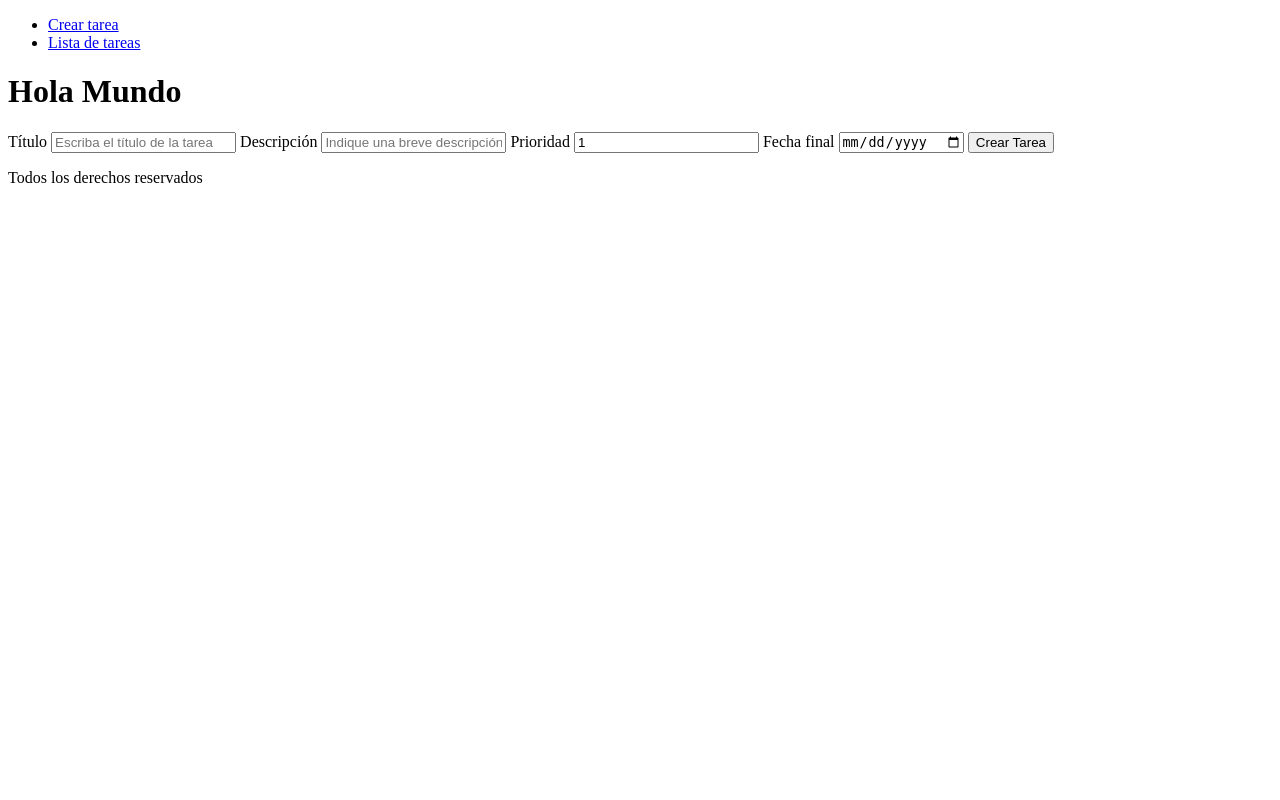
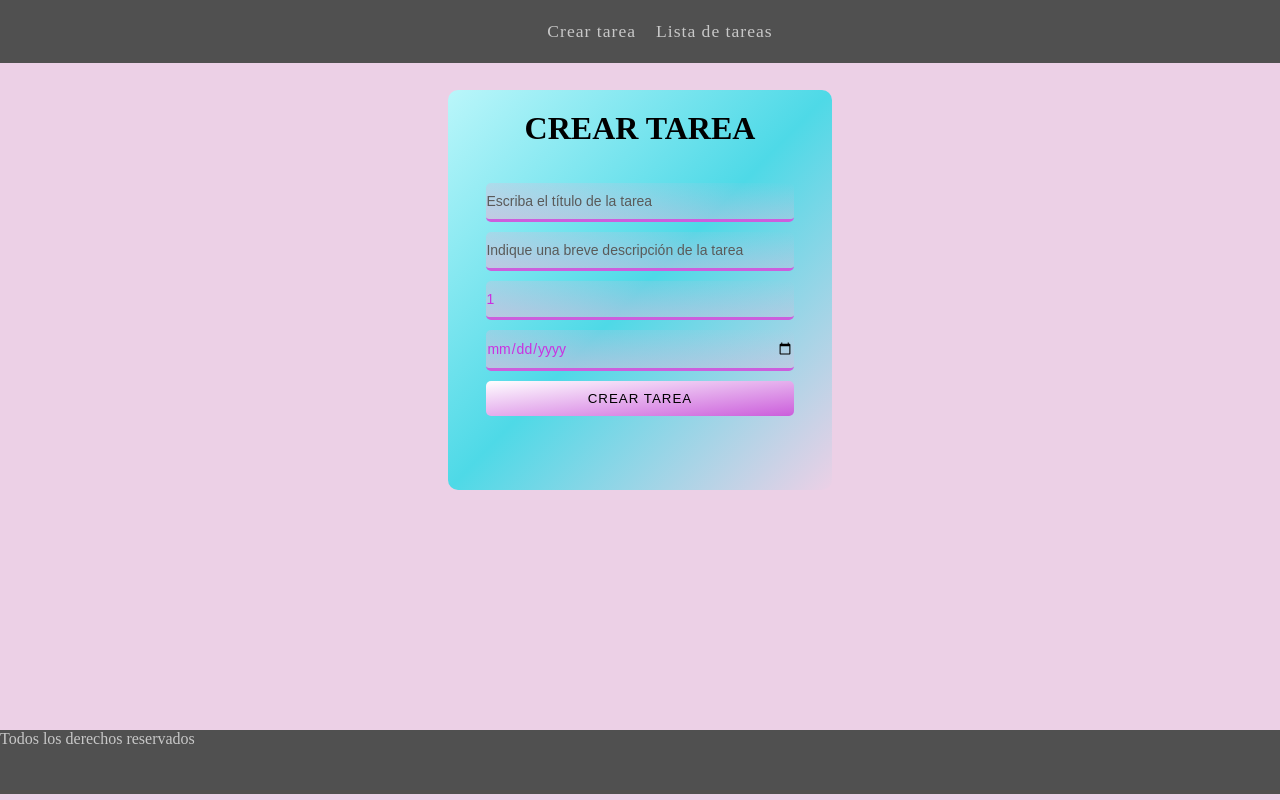
Before and after one commit to Fernanda-Marcano/todo-app, a Django app: page /tareas/crear/ in a window 1280 px wide. Run offline with Django 5.2, Linux system fonts and the light colour scheme.

Commit message:
Creando el estilo principal de la página y el estilo de los formularios

```diff
--- /dev/null
+++ b/static/css/form.css
@@ -0,0 +1,54 @@
+.formulario {
+    width: 30vw;
+    height: 50vh;
+    background: linear-gradient(to bottom right, #baf6fa, #2ddbe7d3, transparent);
+    box-sizing: border-box;
+    margin: auto;
+    border-radius: 10px;
+}
+
+.titulo {
+    font-size: 2em;
+    text-transform: uppercase;
+    text-align: center;
+    padding-top: 20px;
+    font-weight: 700;
+}
+
+
+.formulario_input {
+    width: 80%;
+    padding: 10px 0;
+    margin: 10px 10% 0 10%;
+    border: none;
+}
+
+.input {
+    border-bottom: 3px solid #cc5edd;
+    border-radius: 5px;
+    background: linear-gradient(to left bottom, transparent, rgba(219, 187, 219, 0.678));
+    color: #CA30E1;
+    font-family: Arial;
+    font-size: 14px;
+}
+
+.input::placeholder {
+    color: rgb(90, 90, 90);
+}
+
+.input:focus {
+    outline: none;
+    background: linear-gradient(to left bottom, transparent, rgba(231, 114, 231, 0.582), rgb(255, 255, 255));
+}
+
+.boton {
+    background: linear-gradient(to top left, #cb5ddb, #ffffff);
+    border-radius: 5px;
+    text-transform: uppercase;
+    letter-spacing: 1px;
+}
+
+.boton:hover {
+    background: linear-gradient(to right bottom, transparent, #CA30E1);
+    cursor: pointer;
+}
--- /dev/null
+++ b/static/css/menu.css
@@ -0,0 +1,26 @@
+.navbar {
+    background: rgb(80, 80, 80);
+    padding: 5px;
+}
+
+.navbar_ul {
+    display: flex;
+    justify-content: center;
+}
+
+.navbar_ul_li {
+    list-style: none;
+    margin: 0 10px;
+}
+
+.navbar_ul_li a {
+    color: rgb(200, 200, 200);
+    text-decoration: none;
+    font-size: 1.1em;
+    letter-spacing: 1px;
+}
+
+.navbar_ul_li a:hover {
+    color: rgb(255, 50, 255);
+    text-decoration: underline;
+}
--- /dev/null
+++ b/static/css/pie.css
@@ -0,0 +1,9 @@
+.pie {
+    margin-top: 30vh;
+    height: 8vh;
+    background: rgb(80, 80, 80);
+}
+
+.pie_p {
+    color: rgb(200, 200, 200);
+}
--- /dev/null
+++ b/static/css/style.css
@@ -0,0 +1,5 @@
+body {
+    margin: 0;
+    padding: 0;
+    background: rgba(226, 183, 218, 0.651);
+}
--- a/templates/layouts/base.html
+++ b/templates/layouts/base.html
@@ -4,10 +4,17 @@
 <head>
     <meta charset="UTF-8">
     <meta name="viewport" content="width=device-width, initial-scale=1.0">
+    <link rel="stylesheet" href="{% static 'css/style.css' %}">
+    <link rel="stylesheet" href="{% static 'css/form.css' %}">
+    <link rel="stylesheet" href="{% static 'css/menu.css' %}">
+    <link rel="stylesheet" href="{% static 'css/pie.css' %}">
     <title>Tarea | {% block title %} {% endblock %}</title>
 </head>
 <body>
-    {% include 'layouts/partials/menu.html' %}
+    <nav class="navbar">
+        {% include 'layouts/partials/menu.html' %}
+    </nav>
+
 
     {% block content %}
 
--- a/templates/layouts/partials/menu.html
+++ b/templates/layouts/partials/menu.html
@@ -1,4 +1,4 @@
-<ul>
-    <li><a href="{% url 'crear-tarea' %}">Crear tarea</a></li>
-    <li><a href="{% url 'lista-tarea' %}">Lista de tareas</a></li>
+<ul class="navbar_ul">
+    <li class="navbar_ul_li"><a href="{% url 'crear-tarea' %}">Crear tarea</a></li>
+    <li class="navbar_ul_li"><a href="{% url 'lista-tarea' %}">Lista de tareas</a></li>
 </ul>
--- a/templates/layouts/partials/pie.html
+++ b/templates/layouts/partials/pie.html
@@ -1,3 +1,3 @@
-<footer>
-    <p>Todos los derechos reservados</p>
+<footer class="pie">
+    <p class="pie_p">Todos los derechos reservados</p>
 </footer>
--- a/templates/tarea/crear_tarea.html
+++ b/templates/tarea/crear_tarea.html
@@ -3,9 +3,9 @@
 {% block title %} Crear Tarea {% endblock %}
 
 {% block content %}
-    <h1>Hola Mundo</h1>
 
-    <form action="{% url 'crear-tarea' %}" method="POST">
+    <form action="{% url 'crear-tarea' %}" method="POST" class="formulario">
+        <h2 class="titulo">crear tarea</h2>
         {% csrf_token %}
         {% include 'tarea/forms.html' %}
     </form>
--- a/templates/tarea/editar_tarea.html
+++ b/templates/tarea/editar_tarea.html
@@ -3,8 +3,8 @@
 {% block title %} Editar Tarea {% endblock %}
 
 {% block content %}
-    <h1>Editar</h1>
-    <form action="{% url 'editar-tarea' id_tarea.id %}" method="POST">
+    <form action="{% url 'editar-tarea' id_tarea.id %}" method="POST" class="formulario">
+        <h2 class="titulo">edita tarea</h2>
         {% csrf_token %}
         {% include 'tarea/forms.html' %}
     </form>
--- a/templates/tarea/forms.html
+++ b/templates/tarea/forms.html
@@ -1,9 +1,9 @@
-<div>
+<div class="div_input">
     {% for campo in form %}
-        <label for="">{{ campo.label }}</label>
+        <!-- <label for="">{{ campo.label }}</label> -->
         <input type="{{ campo.field.widget.input_type }}"
         placeholder="{{ campo.help_text }}"
-        class=""
+        class="formulario_input input"
         name="{{ campo.name }}"
 
         {% if tarea %}
@@ -17,5 +17,5 @@
             {% endif %}
         {% endif %}>
     {% endfor %}
-    <input type="submit" value="Crear Tarea">
+    <input type="submit" value="Crear Tarea" class="formulario_input boton">
 </div>
```
